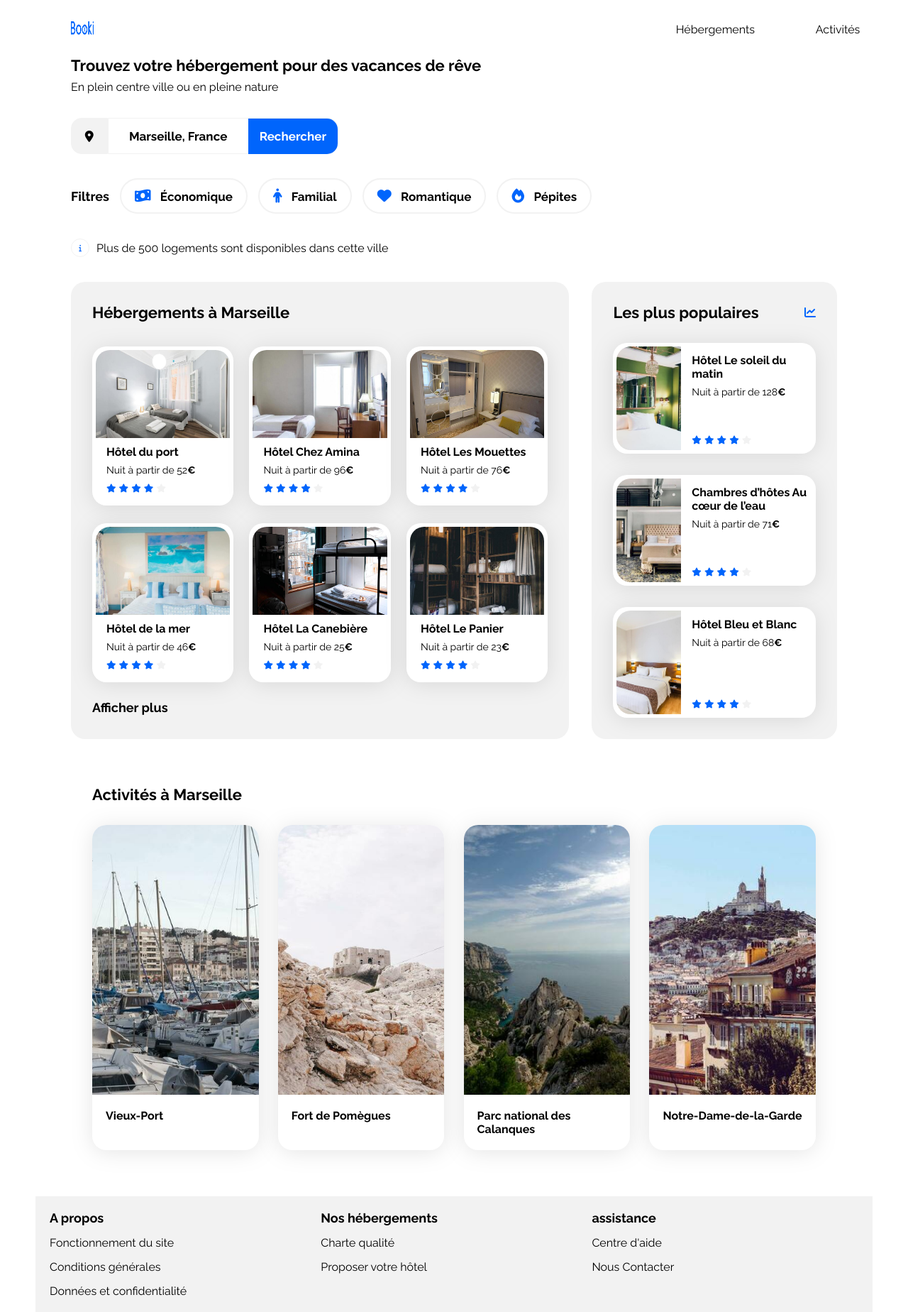
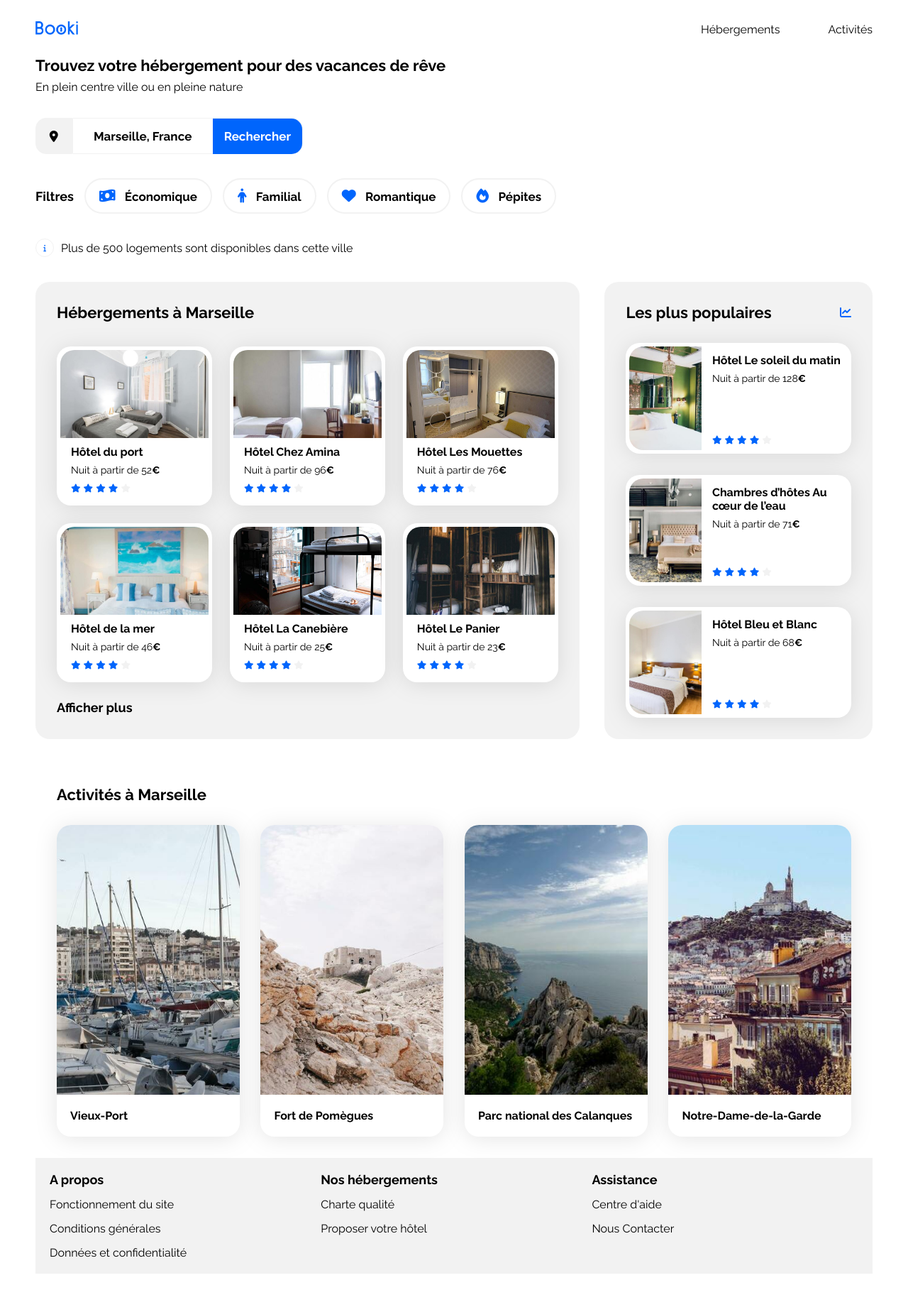
Before and after one commit to Clement-Sorin/OpenClassRooms-Project-2-HTML-CSS-Booki, a plain HTML site: page index.html in a window 1280 px wide. Shown: the whole page at 71% size. After the commit the page ends 1794 px from the top, so only its background shows below. Drawn offline with Linux system fonts and the light colour scheme.

Commit message:
clean - modif marg-pad on header/footer/heb section & assistance spelling

```diff
--- a/css/style.css
+++ b/css/style.css
@@ -23,7 +23,6 @@ body {
     width: 100%;
     max-width: 1440px;
     min-width: 380px;
-    padding: 0 50px;
     box-sizing: border-box;
 }
 
@@ -61,8 +60,9 @@ p {
 
 header{
     display: flex;
-    justify-content: space-between;
+    justify-content:space-between ;
     height: 79px;
+    padding: 0 50px;
 }
 
 .div-logo-header {
@@ -71,15 +71,13 @@ header{
 }
 
 .logo-header{
-    padding: 30px 50px ;
-    width: 20%;
+    padding: 30px 0 ;
 }
 
 nav {
     display: flex;
     justify-content: space-evenly;
     align-items: center;
-    width: 25%;
     gap: 68px;
 }
 
@@ -88,13 +86,12 @@ nav {
     display: flex;
     align-items: center;
     border-top: solid 2px rgba(0, 0, 0, 0);
-    margin-top: 2px
+    margin-top: 2px;
 }
 
 .link-nav:hover{
     border-top: solid 2px var(--main-color);
     color: var(--main-color);
-    margin-top: 2px;
 }
 
 
@@ -395,6 +392,7 @@ footer {
     display: flex;
     background-color: var(--main-bg-color);
     margin-top: 35px;
+    margin: 0 50px;
 }
 
 .div-footer {
@@ -467,6 +465,7 @@ footer {
     header {
         flex-direction: column;
         height: auto;
+        padding: 0;
     }
 
     .div-logo-header {
@@ -563,7 +562,10 @@ footer {
 
     .hebergements {
         background-color: white;
-        padding: 20px;
+    }
+
+    .heb-layer-2 {
+        margin-top: -20px;
     }
 
     .activ-layer {
--- a/index.html
+++ b/index.html
@@ -132,7 +132,7 @@
                             </article>
                         </a>
                     </div>
-                    <div class="heb-layer">
+                    <div class="heb-layer heb-layer-2">
                         <a href="#" class="link-card-heb">
                             <article class="card heb-card">
                                 <img src="./images/hebergements/annie-spratt.jpg" alt="Image de la chambre d'hôtel de la mer" class="img-card img-heb">
@@ -305,7 +305,7 @@
                 <a href="#">Proposer votre hôtel</a>
             </div>
             <div class="div-footer">
-                <h3>assistance</h3>
+                <h3>Assistance</h3>
                 <a href="#">Centre d'aide</a>
                 <a href="#">Nous Contacter</a>
             </div>
```
